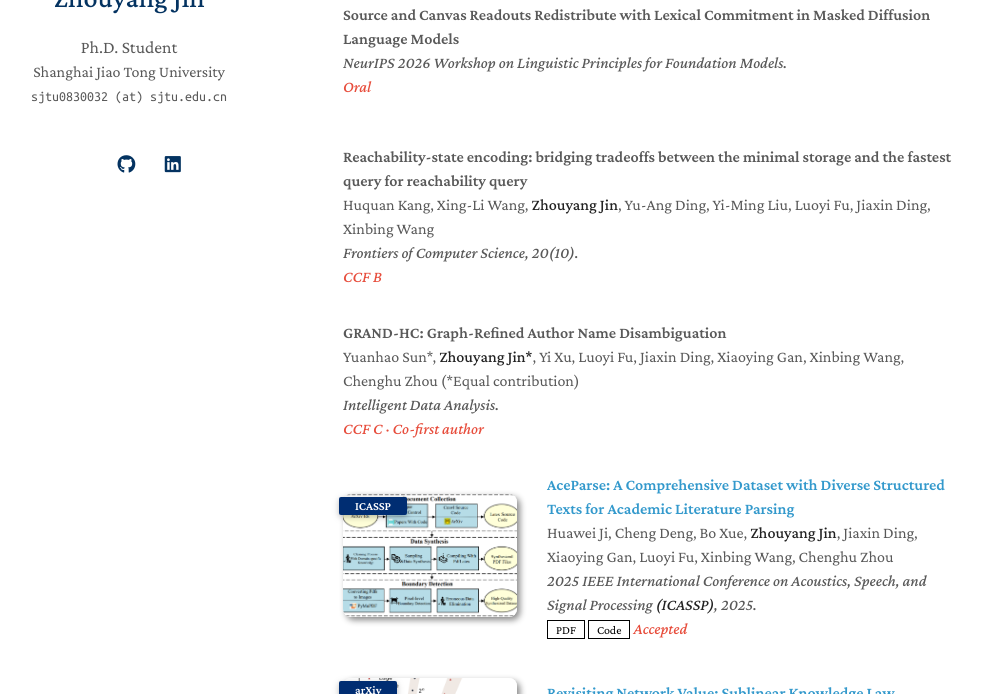
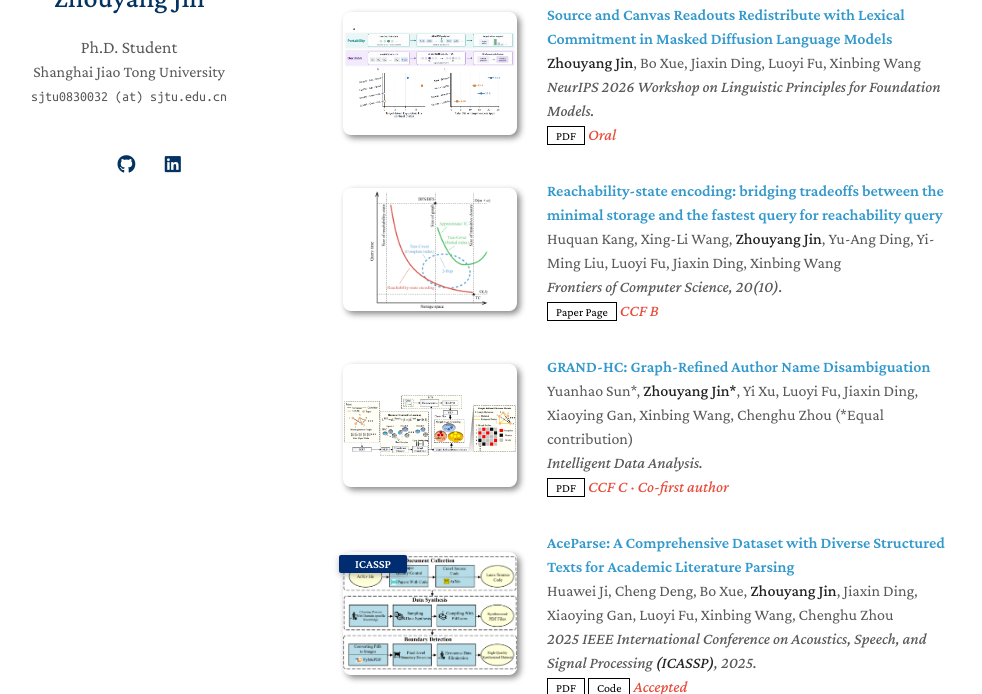
Before and after one commit to jzyKevin/jzyKevin.github.io, a Jekyll site: the page built from index.md, in a window 1280 px wide and 900 px high, scrolled down 882 px, cut to the strip 206-900 px from the top of the window. Shown: the whole strip, without its empty margins (147-1129 px from the left). Built offline with Jekyll 4.4.1, drawn with Linux system fonts in a browser that asks for light colours; a style sheet for code colours, icons or effects is not loaded; our own code applies the rules of GitHub Pages for plain Markdown files.

Commit message:
feat(homepage): add paper links and figures

```diff
--- a/_data/publications.yml
+++ b/_data/publications.yml
@@ -1,17 +1,24 @@
 main:
 
   - title: "Source and Canvas Readouts Redistribute with Lexical Commitment in Masked Diffusion Language Models"
+    authors: <strong>Zhouyang Jin</strong>, Bo Xue, Jiaxin Ding, Luoyi Fu, Xinbing Wang
     conference: NeurIPS 2026 Workshop on Linguistic Principles for Foundation Models.
+    pdf: https://openreview.net/pdf?id=rcv7SUuxm8
+    image: ./assets/img/nips.png
     notes: Oral
 
   - title: "Reachability-state encoding: bridging tradeoffs between the minimal storage and the fastest query for reachability query"
     authors: Huquan Kang, Xing-Li Wang, <strong>Zhouyang Jin</strong>, Yu-Ang Ding, Yi-Ming Liu, Luoyi Fu, Jiaxin Ding, Xinbing Wang
     conference: Frontiers of Computer Science, 20(10).
+    page: https://journal.hep.com.cn/fcs/EN/10.1007/s11704-025-50122-8
+    image: ./assets/img/Reachability.png
     notes: CCF B
 
   - title: "GRAND-HC: Graph-Refined Author Name Disambiguation"
     authors: Yuanhao Sun*, <strong>Zhouyang Jin*</strong>, Yi Xu, Luoyi Fu, Jiaxin Ding, Xiaoying Gan, Xinbing Wang, Chenghu Zhou (*Equal contribution)
     conference: Intelligent Data Analysis.
+    pdf: https://arxiv.org/pdf/2609.01636
+    image: ./assets/img/GRAND.png
     notes: CCF C · Co-first author
 
   - title: "AceParse: A Comprehensive Dataset with Diverse Structured Texts for Academic Literature Parsing"
--- a/_includes/publications.md
+++ b/_includes/publications.md
@@ -10,14 +10,14 @@
 <div class="pub-row">
   {% if link.image %}
   <div class="col-sm-3 abbr" style="position: relative;padding-right: 15px;padding-left: 15px;">
-    <img src="{{ link.image }}" class="teaser img-fluid z-depth-1" style="width=100;height=40%">
+    <img src="{{ link.image }}" alt="{{ link.title | escape }}" class="teaser img-fluid z-depth-1" style="object-fit: contain;">
     {% if link.conference_short %}
     <abbr class="badge">{{ link.conference_short }}</abbr>
     {% endif %}
   </div>
   {% endif %}
   <div class="col-sm-9" style="position: relative;padding-right: 15px;padding-left: 20px;">
-      <div class="title">{% if link.pdf %}<a href="{{ link.pdf }}">{{ link.title }}</a>{% else %}{{ link.title }}{% endif %}</div>
+      <div class="title">{% if link.pdf or link.page %}<a href="{{ link.pdf | default: link.page }}">{{ link.title }}</a>{% else %}{{ link.title }}{% endif %}</div>
       {% if link.authors %}
       <div class="author">{{ link.authors }}</div>
       {% endif %}
@@ -31,7 +31,7 @@
       <a href="{{ link.code }}" class="btn btn-sm z-depth-0" role="button" target="_blank" style="font-size:12px;">Code</a>
       {% endif %}
       {% if link.page %}
-      <a href="{{ link.page }}" class="btn btn-sm z-depth-0" role="button" target="_blank" style="font-size:12px;">Project Page</a>
+      <a href="{{ link.page }}" class="btn btn-sm z-depth-0" role="button" target="_blank" style="font-size:12px;">Paper Page</a>
       {% endif %}
       {% if link.bibtex %}
       <a href="{{ link.bibtex }}" class="btn btn-sm z-depth-0" role="button" target="_blank" style="font-size:12px;">BibTex</a>
```
Also changed, not shown: assets/img/GRAND.png (added), assets/img/Reachability.png (added), assets/img/nips.png (added).
